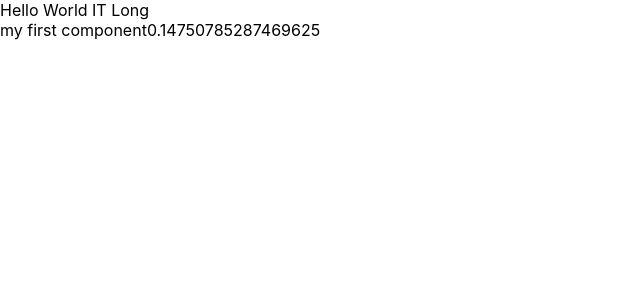
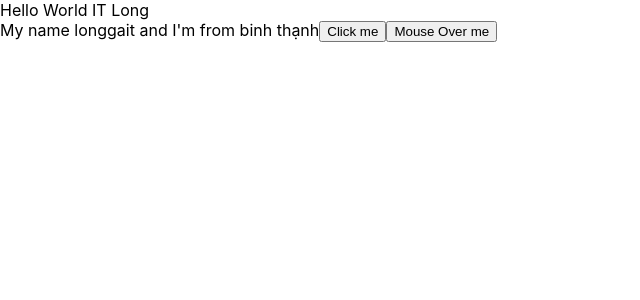
Before and after one commit to longgait/demo-reactjs, a React (Create React App) app: page / in a window 1280 px wide. Shown: the top 300 px of the page, without its empty margins (0-640 px from the left). Built offline with nearby package versions, Linux system fonts and the light colour scheme.

Commit message:
video 19

```diff
--- a/src/App.js
+++ b/src/App.js
@@ -2,30 +2,38 @@ import logo from './logo.svg';
 import './App.css';
 import { useDispatch, useSelector } from 'react-redux';
 import { increaseCounter, decreaseCounter } from './redux/action/counterAction';
+import MyComponent from './components/MyComponents';
+import React from 'react';
 
-import MyComponent from './components/MyComponents';
+class App extends React.Component {
 
-const App = () => {
-  const count = useSelector(state => state.counter.count);
-  const dispatch = useDispatch();
-
-  return (
-    // <div className="App">
-    //   <header className="App-header">
-    //     <img src={logo} className="App-logo" alt="logo" />
-    //     <p>
-    //       Hello World IT Long
-    //     </p>
-    //     <div>Count = {count}</div>
-    //     <button onClick={() => dispatch(increaseCounter())}>Increase</button>
-    //     <button onClick={() => dispatch(decreaseCounter())}>Decrease</button>
-    //   </header>
-    // </div>
+  render(){
+    return(
     <div>
        Hello World IT Long
        <MyComponent></MyComponent>
     </div>
-  );
+    );
+  }
 }
 
+// const App = () => {
+//   const count = useSelector(state => state.counter.count);
+//   const dispatch = useDispatch();
+
+//   return (
+//     <div className="App">
+//       <header className="App-header">
+//         <img src={logo} className="App-logo" alt="logo" />
+//         <p>
+//           Hello World IT Long
+//         </p>
+//         <div>Count = {count}</div>
+//         <button onClick={() => dispatch(increaseCounter())}>Increase</button>
+//         <button onClick={() => dispatch(decreaseCounter())}>Decrease</button>
+//       </header>
+//     </div>
+
+//   );
+// }
 export default App;
--- a/src/components/MyComponents.js
+++ b/src/components/MyComponents.js
@@ -1,12 +1,26 @@
 import React from "react";
 
 class MyComponent extends React.Component{
+
+    state = {
+        name: 'longgait',
+        age: 35,
+        address: 'binh thạnh'
+    };
+
+    handleOnClick(even){
+        console.log("click my button");
+    }
+    handleOnMouseOver(even){
+        console.log(even.pageX);
+    }
     //JSX
     render(){
         return (
             <div>
-                my first component
-                {Math.random()}
+               My name {this.state.name} and I'm from {this.state.address}
+                <button onClick={this.handleOnClick}>Click me</button>
+                <button onMouseOver={this.handleOnMouseOver}>Mouse Over me</button>
             </div>
         );
     }
```
